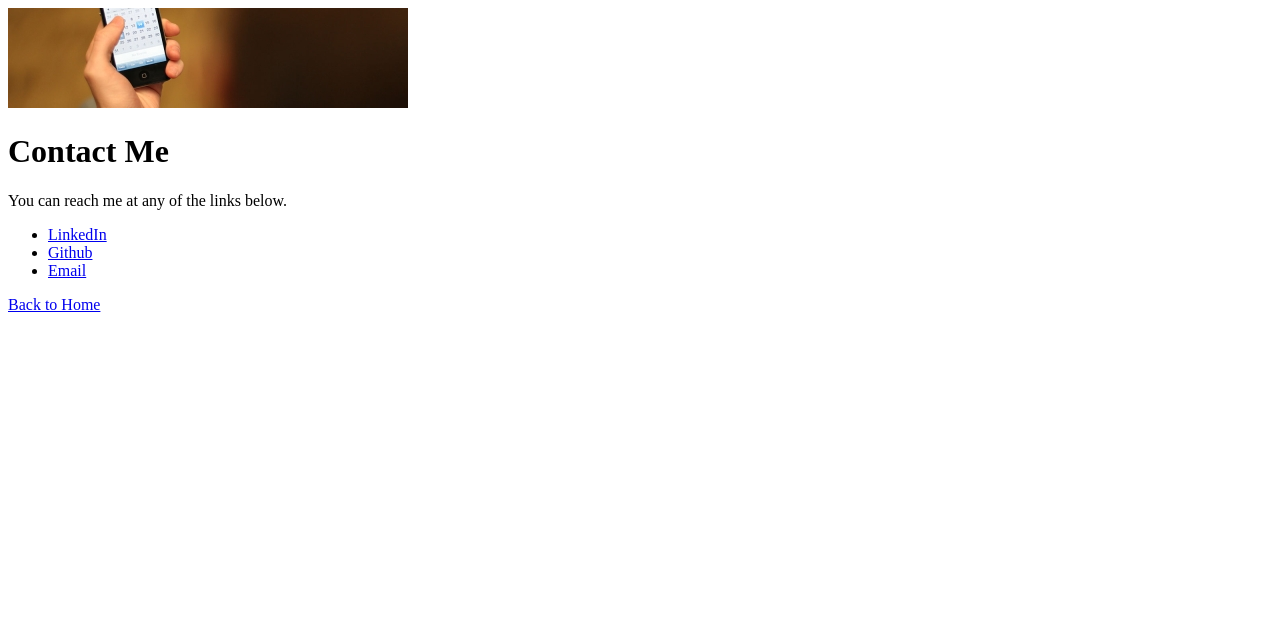
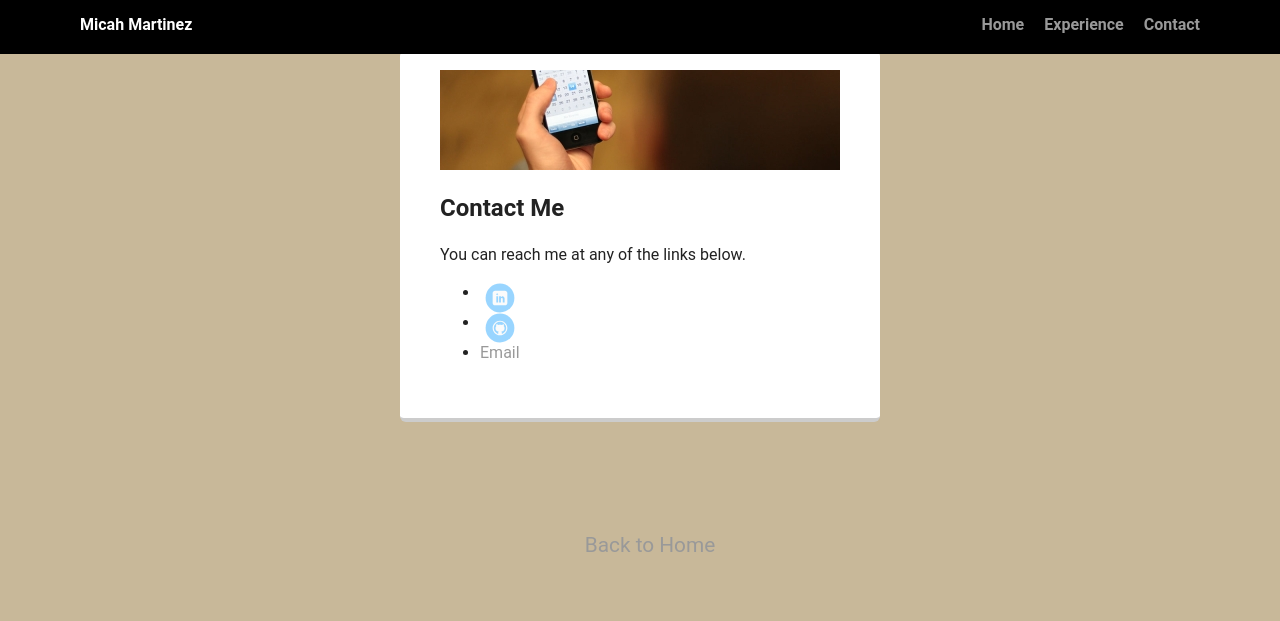
Before and after one commit to micahnike/1-Tech-Degree-Project, a plain HTML site: page contact.html in a window 1280 px wide. Drawn offline with Linux system fonts and the light colour scheme.

Commit message:
Updates to project.
updated code for website portfolio

```diff
--- a/contact.html
+++ b/contact.html
@@ -1,22 +1,38 @@
-<!DOCTYPE html>
-<html>
- <head>
-    <meta charset="utf-8">
-     <title>Contact</title>
+<!doctype html>
+<html lang="en">
+<head>
+  <meta charset="utf-8">
+  <title>Contact Me</title>
+  <link rel="stylesheet" href="styles.css">
+  </head>
+  <body>
 
- </head>
-        <Body>
-            <img src="images/contact.jpg" alt="Contact info">
+    <div class="main-nav">
+       <nav>
+        <ul class="nav">
+          <li class="name">Micah Martinez</li>
+          <li><a href="index.html">Home</a></li>
+          <li><a href="experience.html">Experience</a></li>
+          <li><a href="contact.html">Contact</a></li>
+        </ul>
+      </nav>
+    </div>
+    <main class="flex">
+    <div class="card">
+        <section>
+    <img src="images/contact.jpg" alt="Contact info">
             <h1><strong>Contact Me</strong></h1>
                 <p>You can reach me at any of the links below.</p>
              <ul>
         <li><a href="https://www.linkedin.com/in/micah-martinez-1a220813b/" target="_blank" class="social linkedin">LinkedIn</a></li>
-        <li><a href="https://github.com/micahnike" class="https://github.com/micahnike">Github</a></li>
+        <li><a href="https://github.com/micahnike" target="_blank" class="social github">Github</a></li>
         <li><a href="mailto:micahmartinez19@icloud.com">Email</a></li>
       </ul>
+    </section>
+    </div>
 
 
-
+</main>
 
           <footer>
             <p><a href="index.html">Back to Home</a></p>
```
Also changed, not shown: experience.html (+18 -8 lines), index.html (+3 -3 lines), 1 other file.
